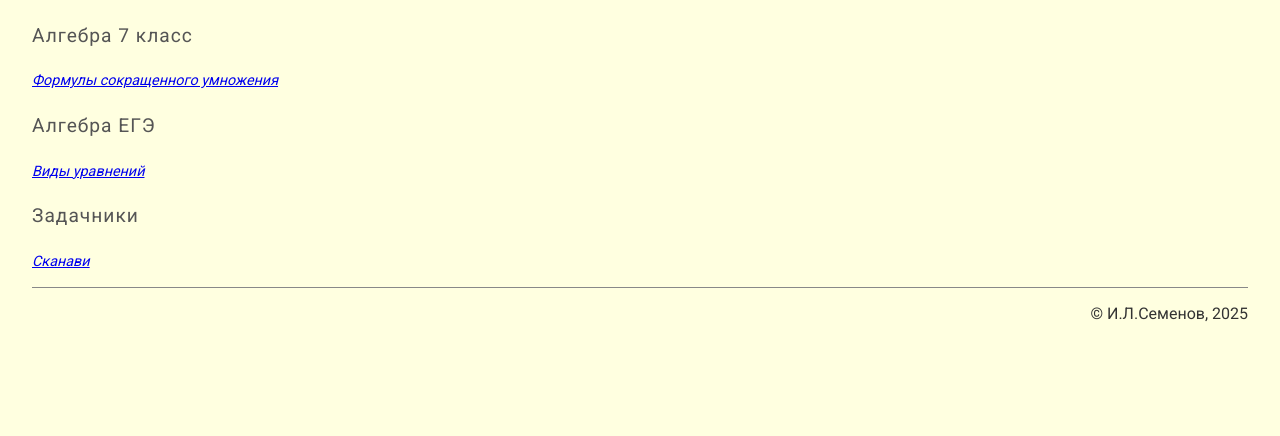
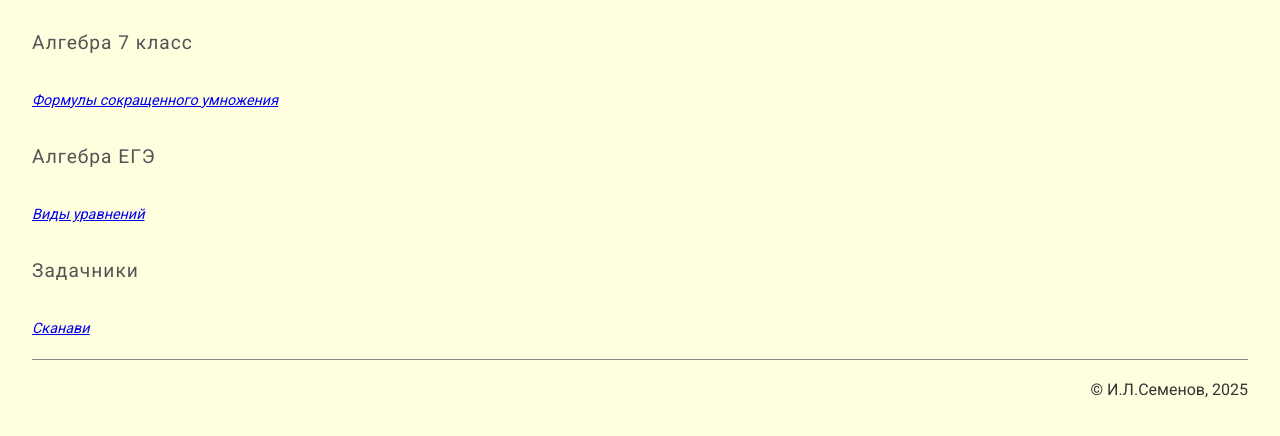
Before and after one commit to igorlsemenov/math, a Jekyll site: the page built from index.md, in a window 1280 px wide. Shown: the top 436 px of the page. Built offline with Jekyll 4.4.1, drawn with Linux system fonts in a browser that asks for light colours.

Commit message:
Update main.css

```diff
--- a/_includes/main.css
+++ b/_includes/main.css
@@ -26,7 +26,7 @@
         margin: 1em 2em;
         font-family: 'Roboto', sans-serif;
         font-weight: 350;
-        line-height: 120%;
+        line-height: 1.8;
       }
       hr {
         border: 0;
```
